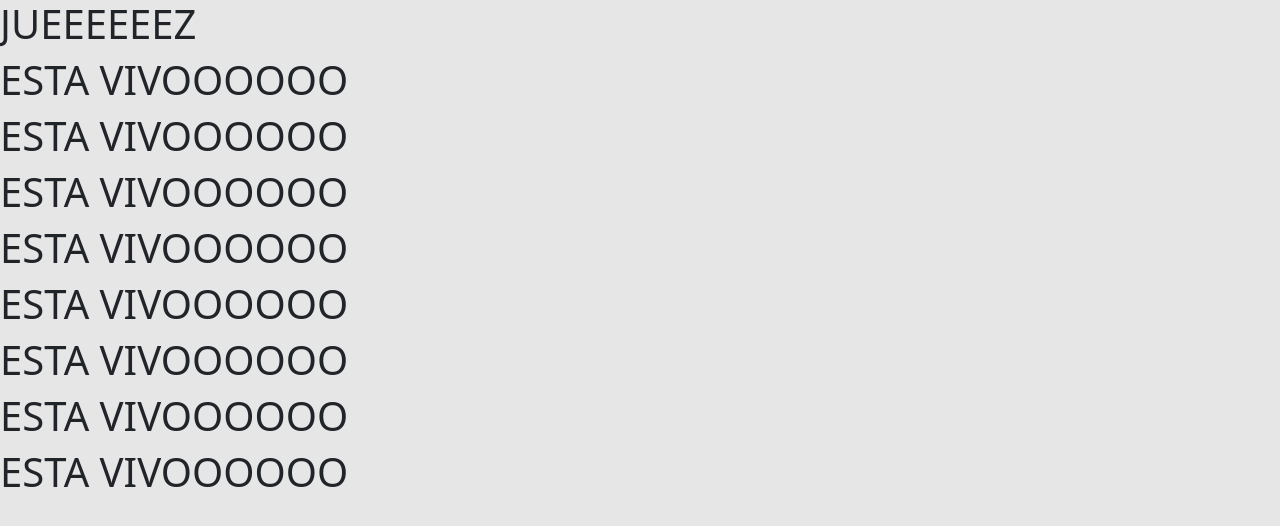
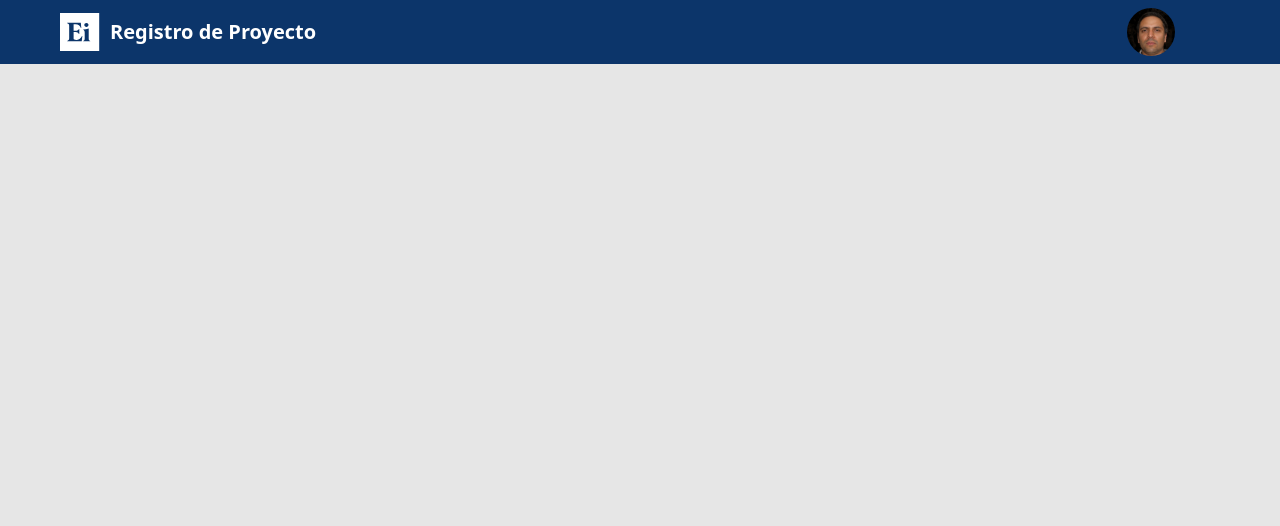
Before and after one commit to GerryDH2807/FrontEnd-ExpoIngenierias, a React (Create React App) app: page /juez in a window 1280 px wide. Shown: the top 526 px of the page. Built offline with nearby package versions, Linux system fonts and the light colour scheme.

Commit message:
Integracion Components

```diff
--- a/src/Inicio.js
+++ b/src/Inicio.js
@@ -9,6 +9,8 @@ import './ProjectResumenContent.js';
 import ProfPict from './img/descargar.jpeg'
 import logo from './img/logo.svg';
 import ProjResumeCont from './ProjectResumenContent.js';
+
+import {Lienzo} from './components/Lienzo.js';
 
 function Algo(){
   return (
@@ -25,44 +27,7 @@ function Algo(){
 function App() {
   return (
     <>
-      <div className ="container-fluid">
-          <div className="row" id = "NavBar">
-            <div className="col-10">
-              <div className = "ToggleButton">
-
-              </div>
-            </div>
-
-            <div className="col-2">
-              <div className = "ToggleButton">
-                <div className="ProfPictFrame">
-                </div>
-              </div>
-            </div>
-          </div>
-        </div>
-
-
-      <nav className='fixed-top'>
-        <div className ="container-fluid">
-          <div className="row" id = "NavBar">
-            <div className="col-10">
-              <div className = "ToggleButton">
-                <img className="ExpoIngLog" src ={logo} alt=""></img>
-                <span className="textm"><strong>Registro de Proyecto</strong></span>
-              </div>
-            </div>
-
-            <div className="col-2">
-              <div className = "ToggleButton">
-                <div className="ProfPictFrame">
-                  <img src = {ProfPict} alt=""></img>
-                </div>
-              </div>
-            </div>
-          </div>
-        </div>
-      </nav>
+      <Lienzo>default</Lienzo>
 
       <ProjResumeCont />
 
--- a/src/Juez.js
+++ b/src/Juez.js
@@ -1,19 +1,20 @@
+import 'bootstrap/dist/css/bootstrap.min.css';
+import 'bootstrap-icons/font/bootstrap-icons.min.css';
 
-function Prueba() {
+import './Page.css';
+import './Resume.css'
+import './ProjectResumenContent.js';
+import {Lienzo} from './components/Lienzo.js';
+
+function PageJuez() {
   return (
-    <div>
-      <h1>JUEEEEEEZ</h1>
-      <h1>ESTA VIVOOOOOO</h1>
-      <h1>ESTA VIVOOOOOO</h1>
-      <h1>ESTA VIVOOOOOO</h1>
-      <h1>ESTA VIVOOOOOO</h1>
-      <h1>ESTA VIVOOOOOO</h1>
-      <h1>ESTA VIVOOOOOO</h1>
-      <h1>ESTA VIVOOOOOO</h1>
-      <h1>ESTA VIVOOOOOO</h1>
-    </div>
+    <>
+      <Lienzo/>
+
+      <h1></h1>
+    </>
 
   );
 }
 
-export default Prueba;
+export default PageJuez;
--- /dev/null
+++ b/src/components/Lienzo.js
@@ -0,0 +1,52 @@
+import ProfPict from '../img/descargar.jpeg'
+import logo from '../img/logo.svg';
+import ProjResumeCont from '../ProjectResumenContent.js';
+
+export function Lienzo() {
+    return (
+      <>
+        <div className ="container-fluid">
+            <div className="row" id = "NavBar">
+              <div className="col-10">
+                <div className = "ToggleButton">
+
+                </div>
+              </div>
+
+              <div className="col-2">
+                <div className = "ToggleButton">
+                  <div className="ProfPictFrame">
+
+                  </div>
+                </div>
+              </div>
+            </div>
+          </div>
+
+
+        <nav className='fixed-top'>
+          <div className ="container-fluid">
+            <div className="row" id = "NavBar">
+              <div className="col-10">
+                <div className = "ToggleButton">
+                  <img className="ExpoIngLog" src ={logo} alt="buenas"></img>
+                  <span className="textm"><strong>Registro de Proyecto</strong></span>
+                </div>
+              </div>
+
+              <div className="col-2">
+                <div className = "ToggleButton">
+                  <div className="ProfPictFrame">
+                    <img src = {ProfPict} alt=""></img>
+                  </div>
+                </div>
+              </div>
+            </div>
+          </div>
+        </nav>
+
+
+      </>
+
+    );
+  }
```
